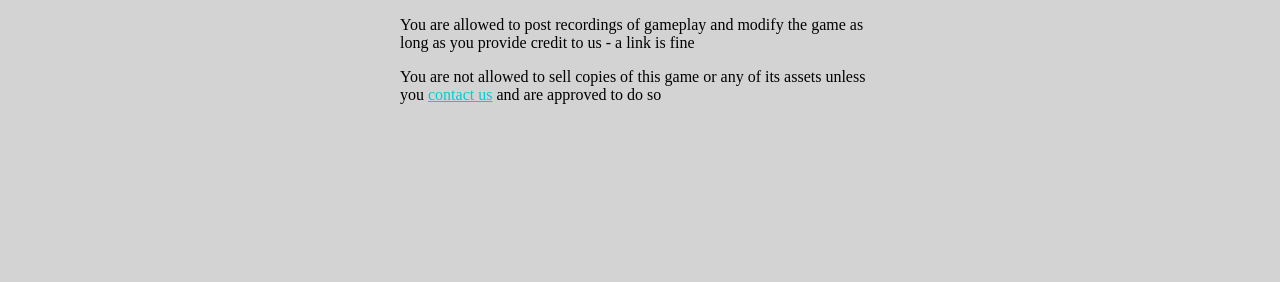
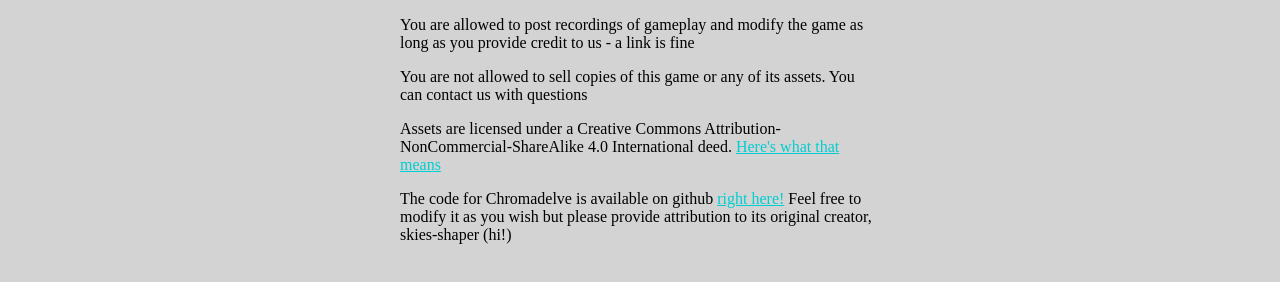
Before and after one commit to skies-shaper/chromadelve, a plain HTML site: page terms.html in a window 1280 px wide. Shown: the part 264-546 px from the top of the page. Drawn offline with Linux system fonts and the light colour scheme; a web font is replaced by a local one.

Commit message:
edited Terms

```diff
--- a/terms.html
+++ b/terms.html
@@ -23,10 +23,16 @@
         <h3>Privacy</h3>
         <p>
         We do not store any of your data in the cloud. In playing Chromadelve, you agree that your game save data will be stored on your computer.</p>
+
         <h3>Terms of Use</h3>
         <p>You are allowed to post recordings of gameplay and modify the game as long as you provide credit to us - a link is fine</p>
 
-        <p>You are not allowed to sell copies of this game or any of its assets unless you <a href="contact.html">contact us</a> and are approved to do so</p>
+        <p>You are not allowed to sell copies of this game or any of its assets. You can contact us with questions</p>
+
+        <p>Assets are licensed under a Creative Commons Attribution-NonCommercial-ShareAlike 4.0 International deed. <a href="https://creativecommons.org/licenses/by-nc-sa/4.0/?ref=chooser-v1">Here's what that means</a></p>
+
+        <p>The code for Chromadelve is available on github <a href="https://github.com/skies-shaper/chromadelve">right here!</a> Feel free to modify it as you wish but please provide attribution to its original creator, skies-shaper (hi!)</p>
+
     </p>
 </div>
 </body>
```
